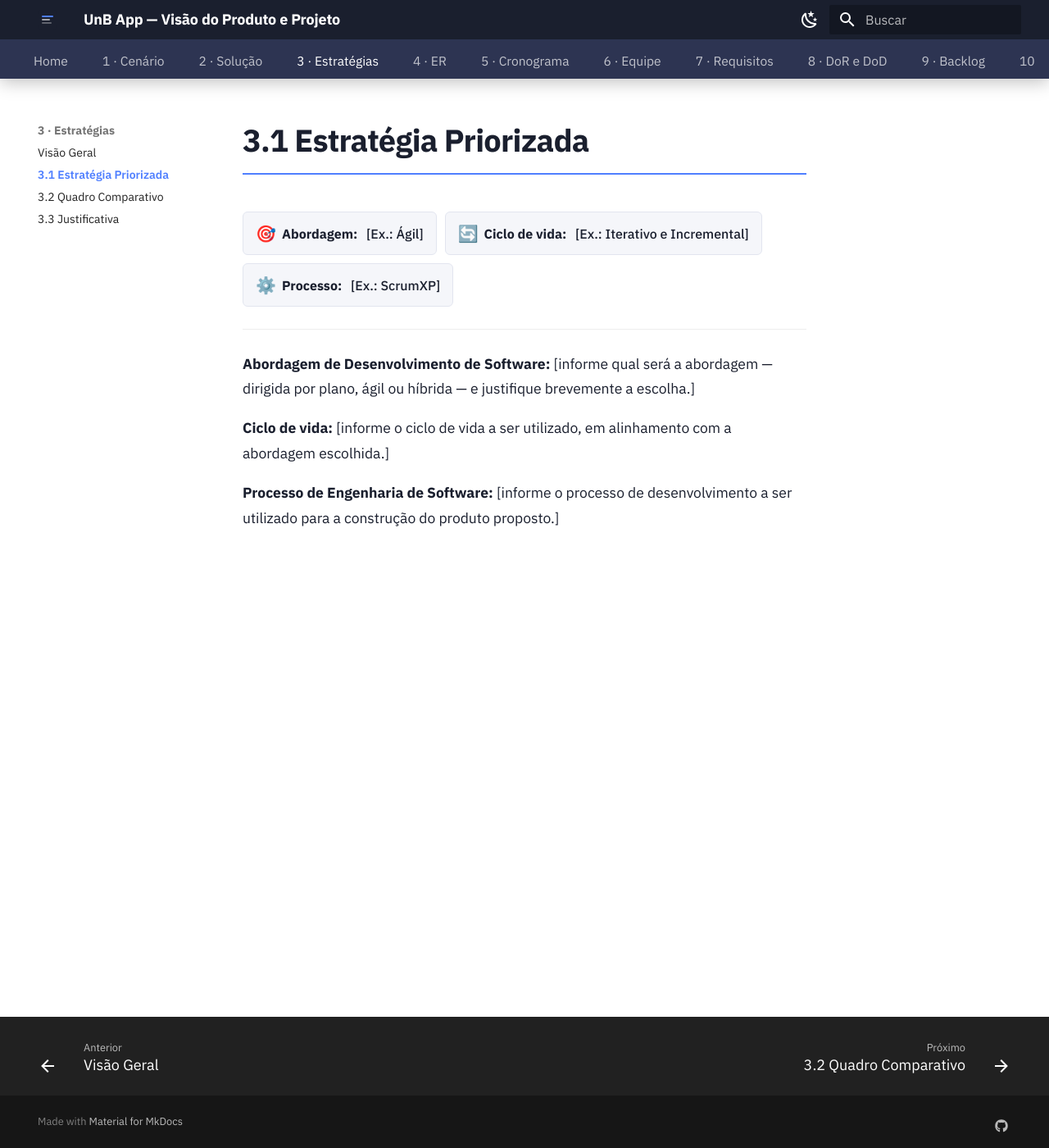
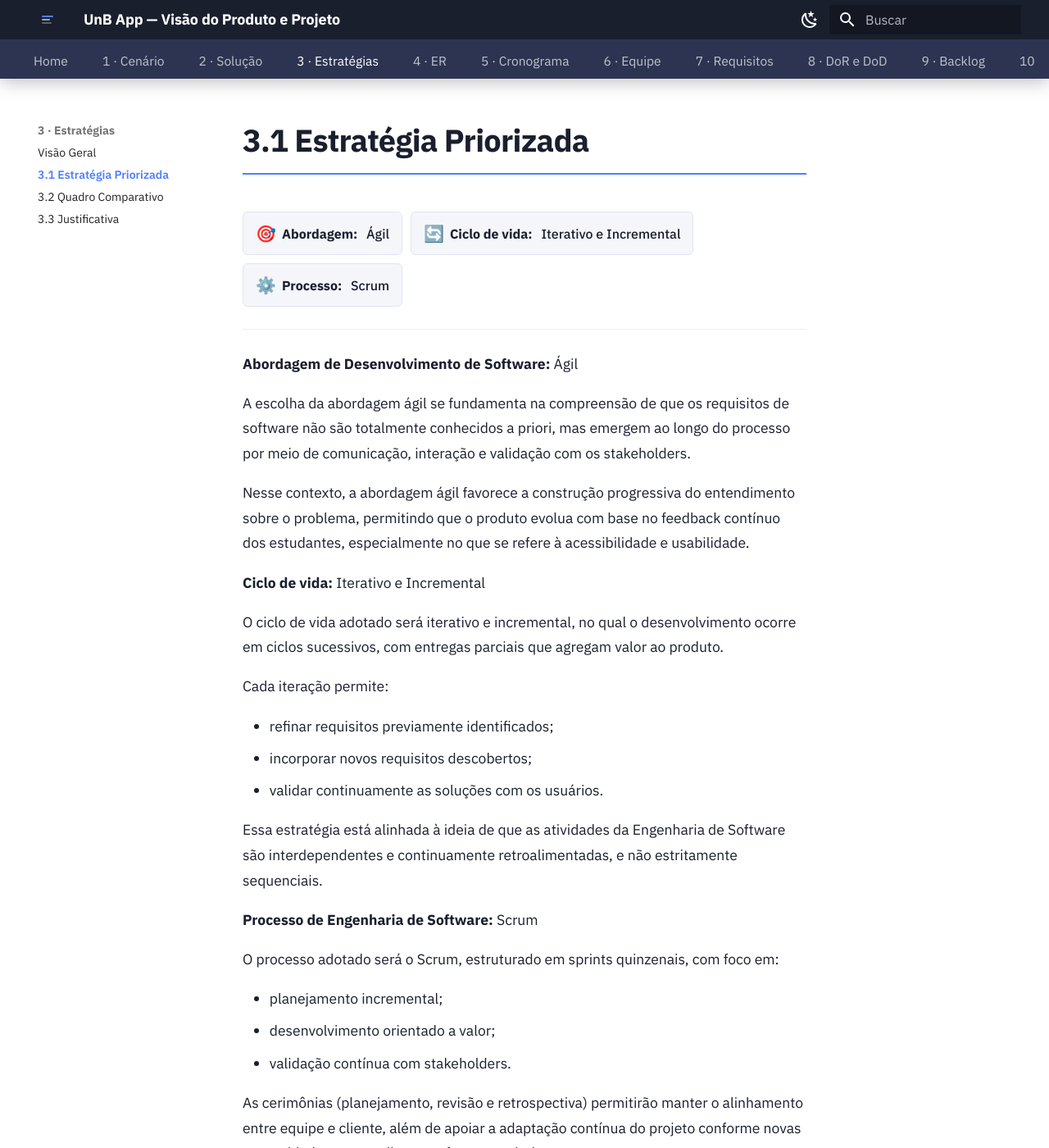
Before and after one commit to mdsreq-fga-unb/REQ-2026.1-T02-UnB-App, an MkDocs documentation site: the page built from docs/03-estrategias/estrategia.md, in a window 1280 px wide and 1400 px high. Shown: the whole window at 82% size. Built offline with MkDocs 1.6.1 and Material for MkDocs 9.7.7, drawn with Linux system fonts in a browser that asks for light colours; some of the changed text lies outside the part shown.

Commit message:
docs(benefits): detalha benefícios esperados para clientes e usuários do UnB App
docs(strategy): atualiza abordagem, ciclo de vida e processo de engenharia de software

Co-authored-by: Mateus Barreto <mrbarreto@proton.me>

```diff
--- a/docs/03-estrategias/estrategia.md
+++ b/docs/03-estrategias/estrategia.md
@@ -1,15 +1,37 @@
 # 3.1 Estratégia Priorizada
 
 <div class="vpp-chip-row">
-  <div class="vpp-chip"><span class="icon">🎯</span> <strong>Abordagem:</strong>&nbsp;[Ex.: Ágil]</div>
-  <div class="vpp-chip"><span class="icon">🔄</span> <strong>Ciclo de vida:</strong>&nbsp;[Ex.: Iterativo e Incremental]</div>
-  <div class="vpp-chip"><span class="icon">⚙️</span> <strong>Processo:</strong>&nbsp;[Ex.: ScrumXP]</div>
+  <div class="vpp-chip"><span class="icon">🎯</span> <strong>Abordagem:</strong>&nbsp;Ágil</div>
+  <div class="vpp-chip"><span class="icon">🔄</span> <strong>Ciclo de vida:</strong>&nbsp;Iterativo e Incremental</div>
+  <div class="vpp-chip"><span class="icon">⚙️</span> <strong>Processo:</strong>&nbsp;Scrum</div>
 </div>
 
 ---
 
-**Abordagem de Desenvolvimento de Software:** [informe qual será a abordagem — dirigida por plano, ágil ou híbrida — e justifique brevemente a escolha.]
+**Abordagem de Desenvolvimento de Software:** Ágil
 
-**Ciclo de vida:** [informe o ciclo de vida a ser utilizado, em alinhamento com a abordagem escolhida.]
+A escolha da abordagem ágil se fundamenta na compreensão de que os requisitos de software não são totalmente conhecidos a priori, mas emergem ao longo do processo por meio de comunicação, interação e validação com os stakeholders.
 
-**Processo de Engenharia de Software:** [informe o processo de desenvolvimento a ser utilizado para a construção do produto proposto.]
+Nesse contexto, a abordagem ágil favorece a construção progressiva do entendimento sobre o problema, permitindo que o produto evolua com base no feedback contínuo dos estudantes, especialmente no que se refere à acessibilidade e usabilidade.
+
+**Ciclo de vida:** Iterativo e Incremental
+
+O ciclo de vida adotado será iterativo e incremental, no qual o desenvolvimento ocorre em ciclos sucessivos, com entregas parciais que agregam valor ao produto.
+
+Cada iteração permite:
+
+- refinar requisitos previamente identificados;
+- incorporar novos requisitos descobertos;
+- validar continuamente as soluções com os usuários.
+
+Essa estratégia está alinhada à ideia de que as atividades da Engenharia de Software são interdependentes e continuamente retroalimentadas, e não estritamente sequenciais.
+
+**Processo de Engenharia de Software:** Scrum
+
+O processo adotado será o Scrum, estruturado em sprints quinzenais, com foco em:
+
+- planejamento incremental;
+- desenvolvimento orientado a valor;
+- validação contínua com stakeholders.
+
+As cerimônias (planejamento, revisão e retrospectiva) permitirão manter o alinhamento entre equipe e cliente, além de apoiar a adaptação contínua do projeto conforme novas necessidades e entendimentos forem surgindo.
```
Also changed, not shown: docs/02-solucao/beneficios.md (+10 -8 lines), docs/04-er/mapeamento.md (+12 -15 lines).
